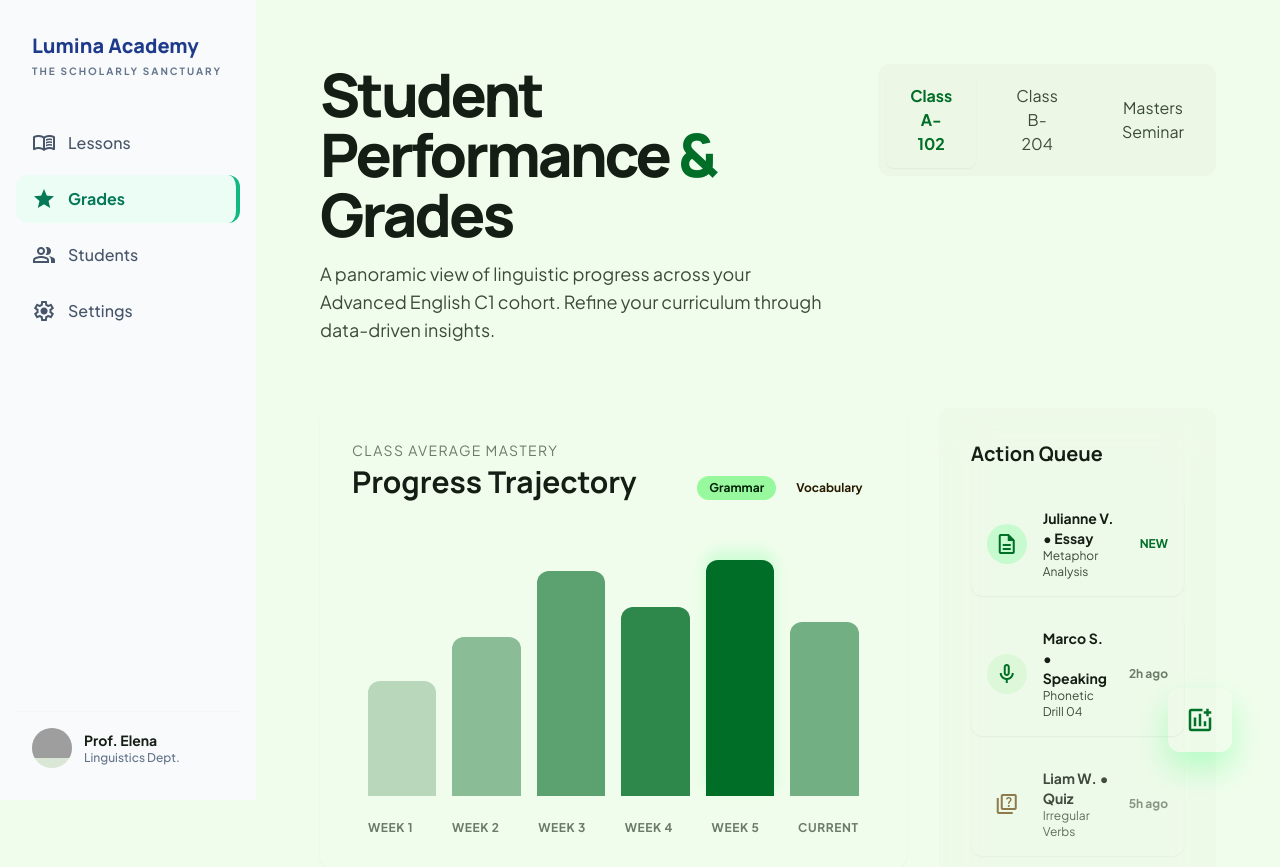
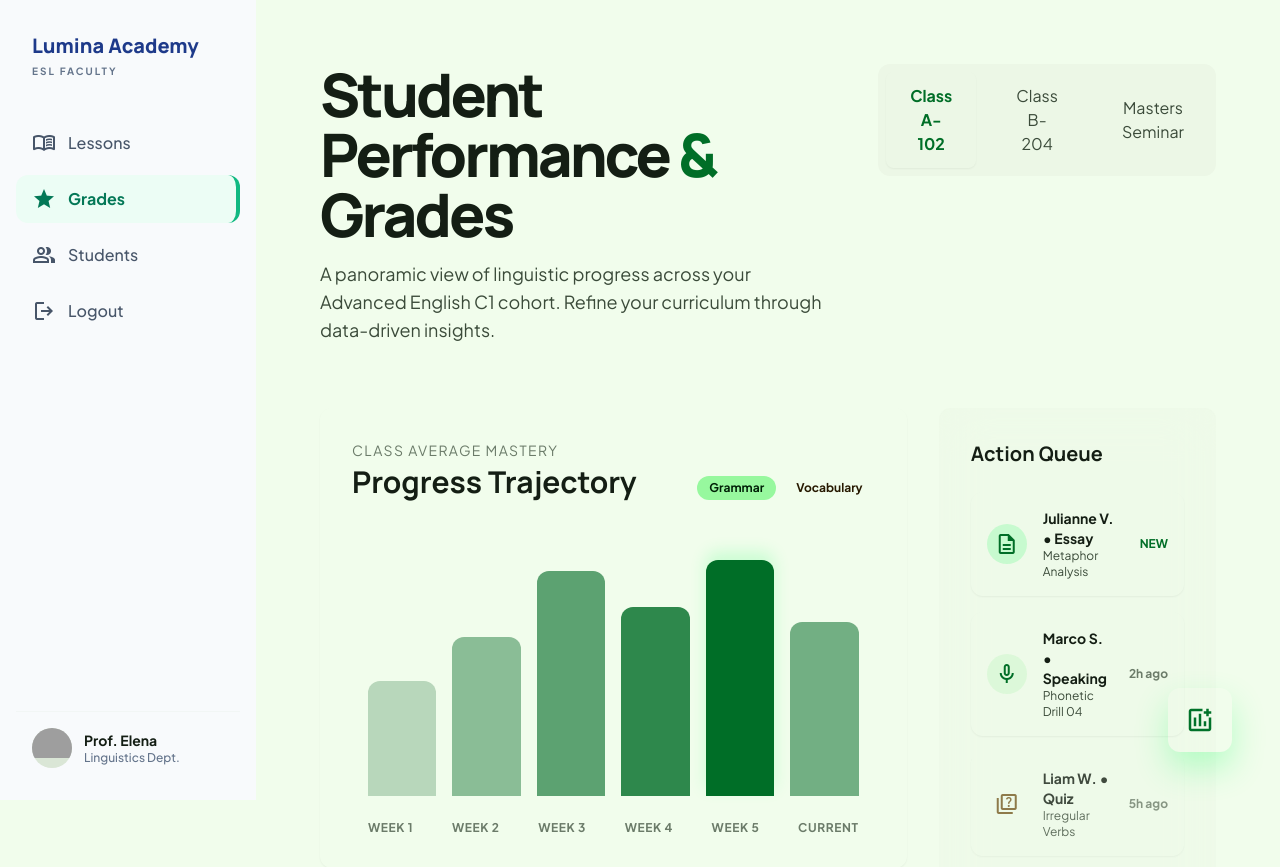
Before and after one commit to BlipBl0p/EmergingTrends_ESL_Website, a Django app: page /teachers/grades/ in a window 1280 px wide. Shown: the top 867 px of the page. Run offline with Django 5.2, Linux system fonts and the light colour scheme; a user stored in the database is signed in; style sheets or scripts are compiled from the project's sources; some libraries are stand-ins or nearby versions; grey boxes are pictures that could not be loaded.

Commit message:
grades page links up with other pages

```diff
--- a/ESL_Website/esl_Teacher/templates/pages/teacher_dashboard.html
+++ b/ESL_Website/esl_Teacher/templates/pages/teacher_dashboard.html
@@ -113,12 +113,12 @@
                 </div>
                 <nav class="space-y-2 font-plus-jakarta text-sm font-semibold">
                     <a class="flex items-center gap-3 px-4 py-3 text-blue-700 dark:text-blue-400 bg-white dark:bg-slate-900 rounded-xl shadow-sm transition-all duration-300"
-                        href="#">
+                        href="../dashboard/">
                         <span class="material-symbols-outlined">menu_book</span>
                         <span>Lessons</span>
                     </a>
                     <a class="flex items-center gap-3 px-4 py-3 text-slate-600 dark:text-slate-400 hover:bg-slate-100 dark:hover:bg-slate-900/50 rounded-xl hover:pl-6 transition-all duration-300"
-                        href="#">
+                        href="../grades/">
                         <span class="material-symbols-outlined">grade</span>
                         <span>Grades</span>
                     </a>
--- a/ESL_Website/esl_Teacher/templates/pages/teacher_grades.html
+++ b/ESL_Website/esl_Teacher/templates/pages/teacher_grades.html
@@ -92,12 +92,12 @@
         class="h-screen w-64 fixed left-0 top-0 bg-slate-50 dark:bg-slate-950 flex flex-col py-8 px-4 font-['Plus_Jakarta_Sans'] font-medium no-line bg-slate-100 dark:bg-slate-900 shadow-none z-40">
         <div class="mb-10 px-4">
             <h1 class="text-xl font-black font-['Manrope'] text-blue-900 dark:text-blue-100">Lumina Academy</h1>
-            <p class="text-[10px] uppercase tracking-[0.2em] text-slate-500 font-bold mt-1">The Scholarly Sanctuary</p>
+            <p class="text-[10px] uppercase tracking-[0.2em] text-slate-500 font-bold mt-1">ESL Faculty</p>
         </div>
         <nav class="flex-1 space-y-2">
             <!-- Lessons -->
             <a class="flex items-center gap-3 px-4 py-3 rounded-xl text-slate-600 dark:text-slate-400 hover:bg-slate-200/50 dark:hover:bg-slate-800/50 hover:translate-x-1 transition-transform duration-200"
-                href="#">
+                href="../dashboard/">
                 <span class="material-symbols-outlined">menu_book</span>
                 <span>Lessons</span>
             </a>
@@ -109,15 +109,15 @@
             </a>
             <!-- Students -->
             <a class="flex items-center gap-3 px-4 py-3 rounded-xl text-slate-600 dark:text-slate-400 hover:bg-slate-200/50 dark:hover:bg-slate-800/50 hover:translate-x-1 transition-transform duration-200"
-                href="#">
+                href="../students/">
                 <span class="material-symbols-outlined">group</span>
                 <span>Students</span>
             </a>
             <!-- Settings -->
             <a class="flex items-center gap-3 px-4 py-3 rounded-xl text-slate-600 dark:text-slate-400 hover:bg-slate-200/50 dark:hover:bg-slate-800/50 hover:translate-x-1 transition-transform duration-200"
-                href="#">
-                <span class="material-symbols-outlined">settings</span>
-                <span>Settings</span>
+                href="/logout/">
+                <span class="material-symbols-outlined">logout</span>
+                <span>Logout</span>
             </a>
         </nav>
         <div class="mt-auto px-4 pt-4 border-t border-outline-variant/10 flex items-center gap-3">
--- a/ESL_Website/esl_Teacher/templates/pages/teacher_studentlist.html
+++ b/ESL_Website/esl_Teacher/templates/pages/teacher_studentlist.html
@@ -120,7 +120,7 @@
                 <span>Lessons</span>
             </a>
             <a class="flex items-center gap-3 px-4 py-3 text-slate-600 dark:text-slate-400 hover:bg-slate-200/50 dark:hover:bg-slate-800/50 rounded-xl hover:translate-x-1 transition-transform duration-200"
-                href="#">
+                href="../grades/">
                 <span class="material-symbols-outlined" data-icon="grade">grade</span>
                 <span>Grades</span>
             </a>
```
